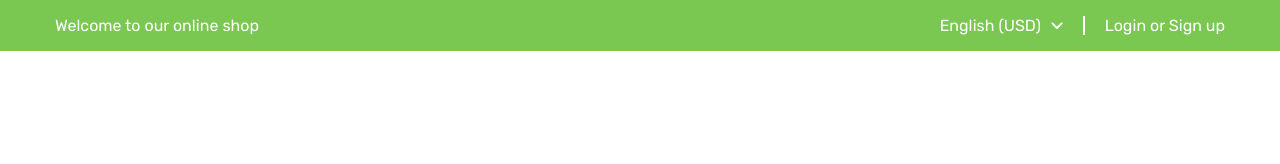
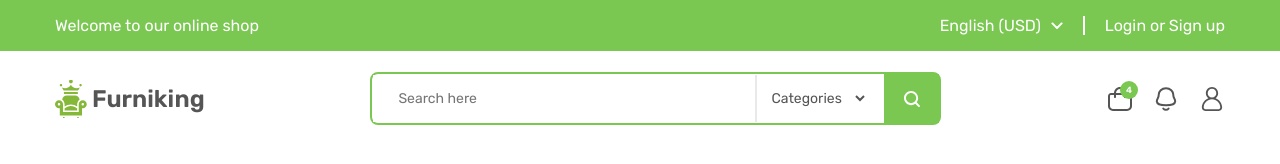
Before and after one commit to sviat-o-slav/furniking, a website: page src/index.html in a window 1280 px wide. Drawn offline with nearby package versions, Linux system fonts and the light colour scheme; files that its build step writes are made by us from their sources.

Commit message:
header search block complete and font changes

```diff
--- a/src/index.html
+++ b/src/index.html
@@ -10,13 +10,51 @@
 
 <body>
     <header>
-        <div class="header-welcome">
+        <div class="header-welcome-block">
             <div class="container">
-                <ul class="header-welcome-block">
+                <ul class="header-welcome">
                     <li class="header-welcome-item">Welcome to our online shop</li>
-                    <li class="header-welcome-item"><a class="header-welcome-item-region" href="#">English (USD)<span></span></a></li>
+                    <li class="header-welcome-item"><a class="header-welcome-item-region" href="#">English
+                            (USD)<span></span></a></li>
                     <li class="header-welcome-item"><a href="#">Login or Sign up</a></li>
                 </ul>
+            </div>
+        </div>
+
+        <div class="header-search-block">
+            <div class="container">
+                <div class="header-search">
+                    <a class="header-search-logo" href="#"><span></span>Furniking</a>
+
+                    <form class="header-search-form" method="GET">
+                        <label class="visually-hidden" for="search-input">Input search text:</label>
+                        <input class="header-search-input" type="search" id="search-input" name="search-input"
+                            placeholder="Search here" required>
+
+                        <label class="visually-hidden" for="search-category">Choose a category:</label>
+                        <select class="header-search-category" id="search-category" name="search-category" required>
+                            <option value="all" selected hidden>Categories</option>
+                            <option value="all">All</option>
+                            <option value="table">Table</option>
+                            <option value="chair">Chair</option>
+                            <option value="sofa">Sofa</option>
+                            <option value="couch">Couch</option>
+                        </select>
+
+                        <button class="header-search-button" type="submit"><span
+                                class="visually-hidden">Search</span></button>
+                    </form>
+
+                    <ul class="header-search-menu">
+                        <li><a href="#"><span class="icon-cart"></span><span class="cart-badge">4</span><span
+                                    class="visually-hidden">Cart</span></a>
+                        </li>
+                        <li><a href="#"><span class="icon-notify"></span><span
+                                    class="visually-hidden">Notification</span></a></li>
+                        <li><a href="#"><span class="icon-profile"></span><span
+                                    class="visually-hidden">Profile</span></a></li>
+                    </ul>
+                </div>
             </div>
         </div>
 
--- a/src/sass/index.scss
+++ b/src/sass/index.scss
@@ -1,9 +1,13 @@
 @font-face {
     font-family: 'Rubik';
-    src: url('../fonts/rubik-regular.ttf') format('truetype');
+    src: url('../fonts/rubik-variable.ttf') format('truetype');
 }
 
 $white: #FFFFFF;
+$green: #7AC751;
+$grey: #B0B0B0;
+$light-grey: #E9E9E9;
+$text: #555555;
 
 @mixin font-inherit {
     font-family: inherit;
@@ -15,7 +19,7 @@ $white: #FFFFFF;
 }
 
 @mixin header-welcome-font {
-    font-family: 'Rubik';
+    font-family: 'Rubik', sans-serif;
     font-style: normal;
     font-weight: 400;
     font-size: 16px;
@@ -23,9 +27,59 @@ $white: #FFFFFF;
     color: $white;
 }
 
+@mixin header-search-logo-font {
+    font-family: 'Rubik', sans-serif;
+    font-style: normal;
+    font-weight: 600;
+    font-size: 24px;
+    line-height: 28px;
+    color: $text;
+}
+
+@mixin header-search-input-font {
+    font-family: 'Rubik';
+    font-style: normal;
+    font-weight: 400;
+    font-size: 14px;
+    line-height: 17px;
+    color: $text;
+}
+
+@mixin header-cart-badge-font {
+    font-family: 'Rubik';
+    font-style: normal;
+    font-weight: 600;
+    font-size: 9px;
+    line-height: 8px;
+    color: $white;
+}
+
 body {
     margin: 0;
     min-width: 1220px;
+}
+
+a {
+    text-decoration: none;
+}
+
+ul {
+    list-style: none;
+    padding: 0;
+    margin: 0;
+}
+
+.visually-hidden {
+    position: absolute;
+    width: 1px;
+    height: 1px;
+    margin: -1px;
+    border: 0;
+    padding: 0;
+    white-space: nowrap;
+    clip-path: inset(100%);
+    clip: rect(0 0 0 0);
+    overflow: hidden;
 }
 
 .container {
@@ -35,24 +89,21 @@ body {
     padding: 1px 15px;
 }
 
-.header-welcome {
-    background-color: #7AC751;
+.header-welcome-block {
+    background-color: $green;
 }
 
-.header-welcome-block {
+.header-welcome {
     display: flex;
     align-items: center;
     column-gap: 20px;
-    list-style: none;
-    padding: 0;
-    margin: 0;
 
     &>:first-child {
         margin-right: auto;
     }
 
     &>:last-child {
-        border-left: 2px solid #FFFFFF;
+        border-left: 2px solid $white;
         padding-left: 20px;
         margin: 15px 0;
     }
@@ -61,8 +112,6 @@ body {
         @include header-welcome-font;
 
         a {
-            display: block;
-            text-decoration: none;
             @include font-inherit;
         }
 
@@ -80,3 +129,154 @@ body {
         }
     }
 }
+
+.header-search-block {
+    padding: 20px 0;
+}
+
+.header-search {
+    display: flex;
+    justify-content: space-between;
+
+    .header-search-logo {
+        display: flex;
+        align-items: center;
+
+        @include header-search-logo-font;
+
+        span {
+            display: block;
+            width: 32px;
+            height: 38px;
+            margin-right: 5px;
+            background: url("../assets/logo.svg") no-repeat center;
+        }
+    }
+}
+
+.header-search-form {
+    display: flex;
+    align-self: center;
+
+    border: 2px solid $green;
+    border-radius: 8px;
+
+    .header-search-input {
+        margin: 1px;
+        border: none;
+        padding: 15px 25px;
+        width: 380px;
+        @include header-search-input-font;
+
+        &:focus {
+            border-radius: 4px 0 0 4px;
+            outline: none;
+            background-color: $light-grey;
+        }
+    }
+
+    .header-search-category {
+        margin: 1px;
+        border: none;
+        border-left: 2px solid $light-grey;
+        padding: 5px 10px;
+        background-color: $white;
+        border-right: 15px solid transparent;
+
+
+        @include header-search-input-font;
+
+        &:focus {
+            outline: none;
+            background-color: $light-grey ;
+        }
+    }
+
+    .header-search-button {
+        border: none;
+        background: $green url("../assets/search.svg") no-repeat center;
+        width: 55px;
+
+        &:hover {
+            opacity: 0.7;
+        }
+
+        &:focus {
+            outline: none;
+            opacity: 0.8;
+        }
+    }
+}
+
+.header-search-menu {
+    display: flex;
+    column-gap: 20px;
+    align-items: center;
+
+    a {
+        display: flex;
+        position: relative;
+
+        span {
+            display: block;
+            width: 26px;
+            height: 26px;
+        }
+    }
+
+    .icon-cart {
+        background: url("../assets/cart.svg") no-repeat center;
+    }
+
+    .cart-badge {
+        display: flex;
+        align-items: center;
+        justify-content: center;
+
+        position: absolute;
+        right: -5px;
+        top: -5px;
+
+        width: 18px;
+        height: 18px;
+
+        border-radius: 50%;
+        background-color: $green;
+
+        @include header-cart-badge-font;
+    }
+
+    .icon-notify {
+        background: url("../assets/notify.svg") no-repeat center;
+    }
+
+    .icon-profile {
+        background: url("../assets/profile.svg") no-repeat center;
+    }
+}
+
+
+
+
+
+
+
+
+
+
+
+
+
+
+
+
+
+
+
+
+
+
+
+a:hover {
+    opacity: 0.7;
+}
```
Also changed, not shown: src/assets/cart.svg (added), src/assets/logo.svg (added), src/assets/notify.svg (added), src/assets/profile.svg (added), src/assets/search.svg (added), src/fonts/rubik-regular.ttf (deleted), src/fonts/rubik-variable.ttf (added).
